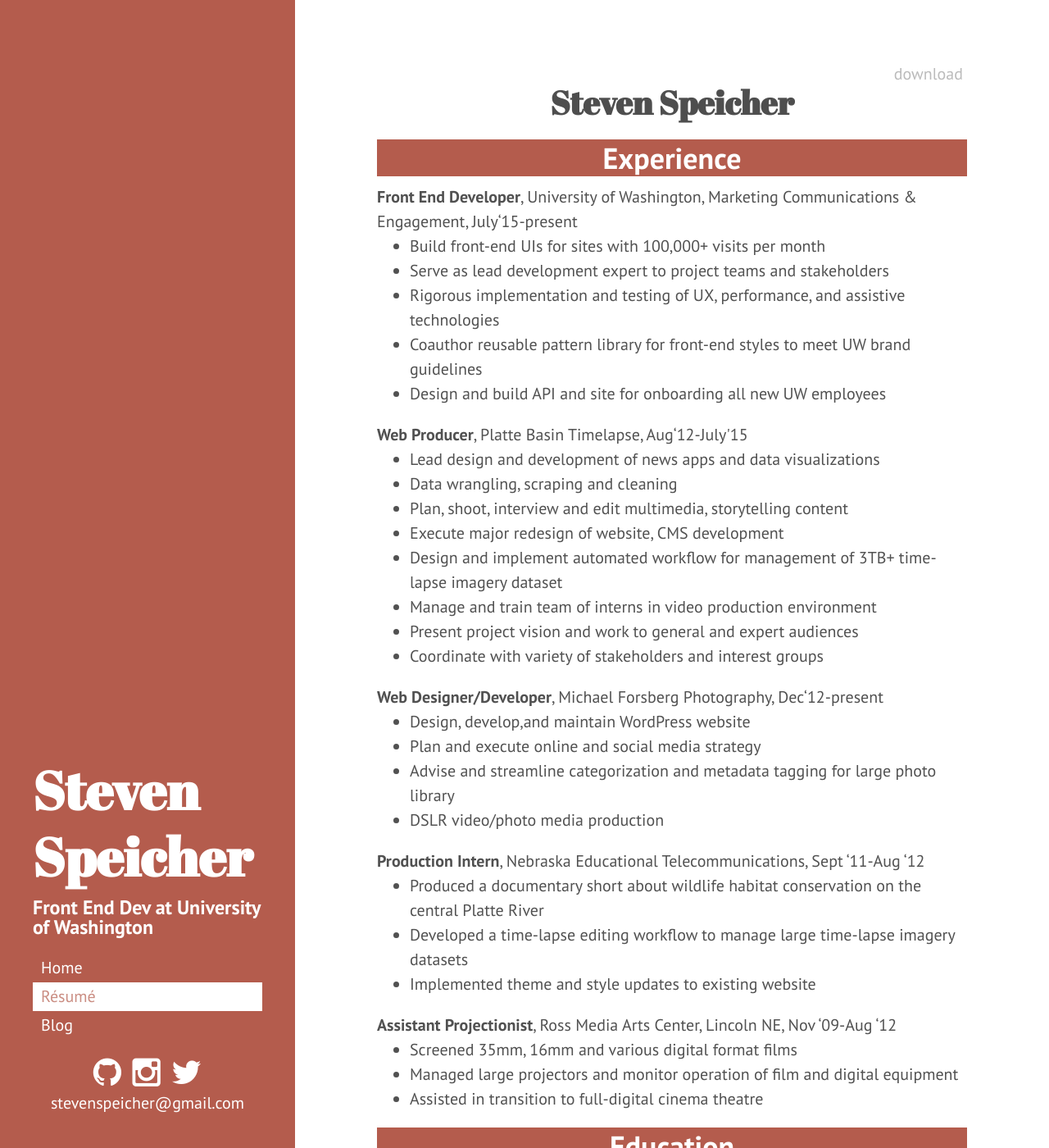
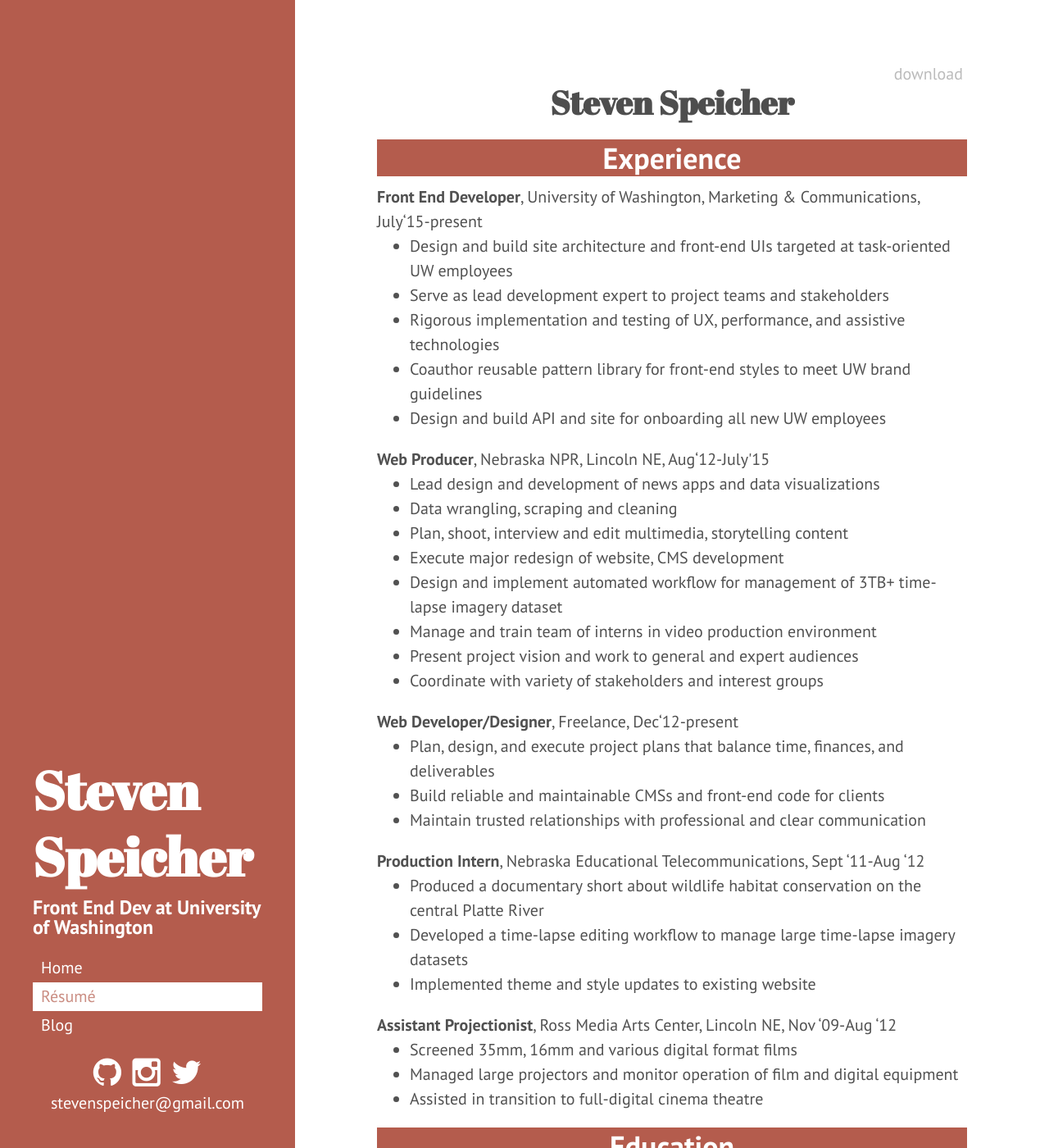
Before and after one commit to stvnspchr/stvnspchr.github.io, a Jekyll site: the page built from resume/index.html, in a window 1280 px wide and 1400 px high. Shown: the whole window at 82% size. Built offline with Jekyll 4.4.1, drawn with Linux system fonts in a browser that asks for light colours; some of the changed text lies outside the part shown.

Commit message:
Update resume

```diff
--- a/resume/index.html
+++ b/resume/index.html
@@ -11,16 +11,16 @@
 
 <h2>Experience</h2>
 
-<p><span class="bold">Front End Developer</span>, University of Washington, Marketing Communications & Engagement, July‘15-present</p>
+<p><span class="bold">Front End Developer</span>, University of Washington, Marketing & Communications, July‘15-present</p>
 <ul>
-	<li>Build front-end UIs for sites with 100,000+ visits per month</li>
+	<li>Design and build site architecture and front-end UIs targeted at task-oriented UW employees</li>
 	<li>Serve as lead development expert to project teams and stakeholders</li>
 	<li>Rigorous implementation and testing of UX, performance, and assistive technologies</li>
 	<li>Coauthor reusable pattern library for front-end styles to meet UW brand guidelines</li>
 	<li>Design and build API and site for onboarding all new UW employees</li>
 </ul>
 
-<p><span class="bold">Web Producer</span>, Platte Basin Timelapse, Aug‘12-July'15</p>
+<p><span class="bold">Web Producer</span>, Nebraska NPR, Lincoln NE, Aug‘12-July'15</p>
 <ul>
 	<li>Lead design and development of news apps and data visualizations</li>
 	<li>Data wrangling, scraping and cleaning</li>
@@ -32,12 +32,11 @@
 	<li>Coordinate with variety of stakeholders and interest groups</li>
 </ul>
 
-<p><span class="bold">Web Designer/Developer</span>, Michael Forsberg Photography, Dec‘12-present</p>
+<p><span class="bold">Web Developer/Designer</span>, Freelance, Dec‘12-present</p>
 <ul>
-	<li>Design, develop,and maintain WordPress website</li>
-	<li>Plan and execute online and social media strategy</li>
-	<li>Advise and streamline categorization and metadata tagging for large photo library</li>
-	<li>DSLR video/photo media production</li>
+	<li>Plan, design, and execute project plans that balance time, finances, and deliverables</li>
+	<li>Build reliable and maintainable CMSs and front-end code for clients</li>
+	<li>Maintain trusted relationships with professional and clear communication</li>
 </ul>
 
 <p><span class="bold">Production Intern</span>, Nebraska Educational Telecommunications, Sept ‘11-Aug ‘12</p>
@@ -61,7 +60,7 @@
 <p>GPA: 3.84; Honors: Distinction & Honors Program</p>
 <p>Additional Areas of Study: Computer Science & Broadcast Journalism</p>
 
-<p><span class="bold">Graduate Coursework</span>, University of Nebraska – Lincoln, 2014</p>
+<p><span class="bold">Graduate Coursework</span>, University of Nebraska – Lincoln, Fall 2014</p>
 <p>Coursework: GIS, Unix</p>
 
 <h2>Travel & Language</h2>
@@ -73,6 +72,11 @@
 	<li>Interacted with indigenous Maori peoples and culture</li>
 </ul>
 
+<p><span class="bold">Southeast Asia</span>, Winter 2015</p>
+<ul>
+	<li>Backpacked Thailand, Laos, Vietnam, Cambodia</li>
+</ul>
+
 <p><span class="bold">Spanish</span>, 4+ years</p>
 <ul>
 	<li>Moderate writing skills</li>
```
